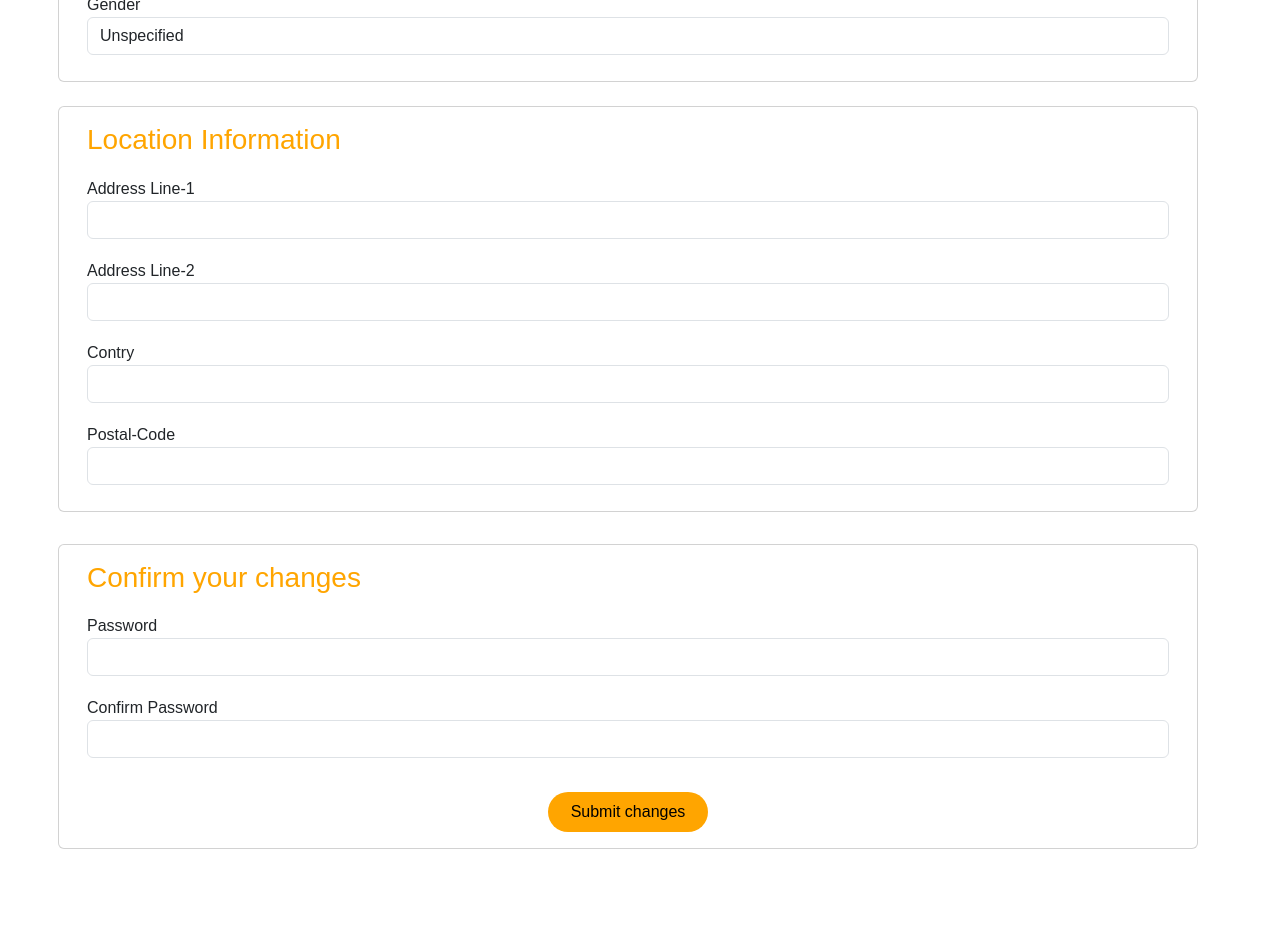
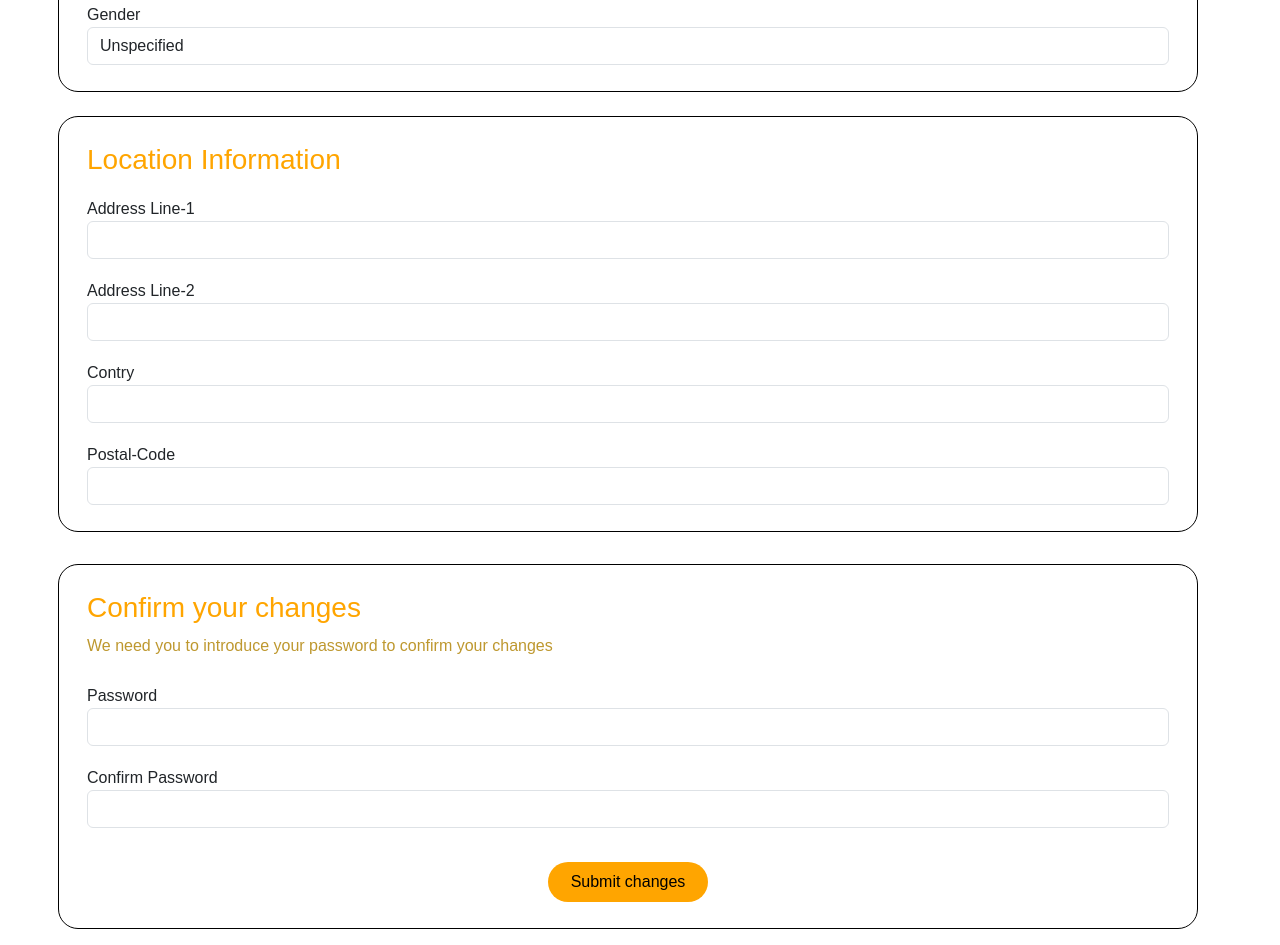
Before and after one commit to JCamacho4/sporthub_vercel, a React (Vite) app in the folder sporthubReact/: page /profile/1/change-personal-info in a window 1280 px wide. Shown: the part 720-1665 px from the top of the page. Before the commit the page ends 1585 px from the top, so only its background shows below. Built offline with nearby package versions, Linux system fonts and the light colour scheme.

Commit message:
Fix colours and standarize cards

```diff
--- a/sporthubReact/src/assets/styles/changePersonalInfo.css
+++ b/sporthubReact/src/assets/styles/changePersonalInfo.css
@@ -3,6 +3,7 @@
 }
 
 .section-input {
+    margin-top: 10px;
     color: #ffa500;
     margin-bottom: 10px;
 }
@@ -22,6 +23,7 @@
     outline: none;
     cursor: pointer;
     font-size: 1em;
+    margin-bottom: 10px;
 }
 
 .button-submit:hover {
@@ -29,6 +31,14 @@
     transition: 0.2s;
 }
 
-#confirm-submit-div {
+
+.div-input-group {
+    border: 1.5px solid rgba(0, 0, 0);
+    border-radius: 20px;
+    justify-content: center;
     align-items: center;
 }
+
+#extra-info{
+    color: #be982f;
+}
--- a/sporthubReact/src/components/ChangePersonalInfo.jsx
+++ b/sporthubReact/src/components/ChangePersonalInfo.jsx
@@ -16,14 +16,14 @@ export default function ChangePersonalInfo({ userLogged, setUserLogged }) {
     return (
         <>
             <form>
-                <div className="row jumbotron box8">
+                <div className="row ">
                     <div className="tittle-subtittle">
                         <h2>Change your personal info</h2>
                         <p> Hello {username}, here you can change your personal info</p>
                     </div>
 
 
-                    <div className="card row mt-3 mb-2 p-3" >
+                    <div className="card row mt-3 mb-2 p-3 div-input-group" >
                         <h3 className="section-input"> Personal Information</h3>
                         <div className="input-field">
                             <label htmlFor="name-f">First Name</label>
@@ -60,7 +60,7 @@ export default function ChangePersonalInfo({ userLogged, setUserLogged }) {
 
                     </div>
 
-                    <div className="card row mt-3 mb-3 p-3">
+                    <div className="card row mt-3 mb-3 p-3 div-input-group">
                         <h3 className="section-input"> Location Information</h3>
                         <div className="input-field">
 
@@ -85,9 +85,10 @@ export default function ChangePersonalInfo({ userLogged, setUserLogged }) {
                         </div>
                     </div>
 
-                    <div className="card row mt-3 mb-3 p-3" id="confirm-submit-div">
+                    <div className="card row mt-3 mb-3 p-3 div-input-group">
 
                         <h3 className="section-input"> Confirm your changes</h3>
+                        <p id="extra-info"> We need you to introduce your password to confirm your changes </p>
 
 
                         <div className="input-field">
```
